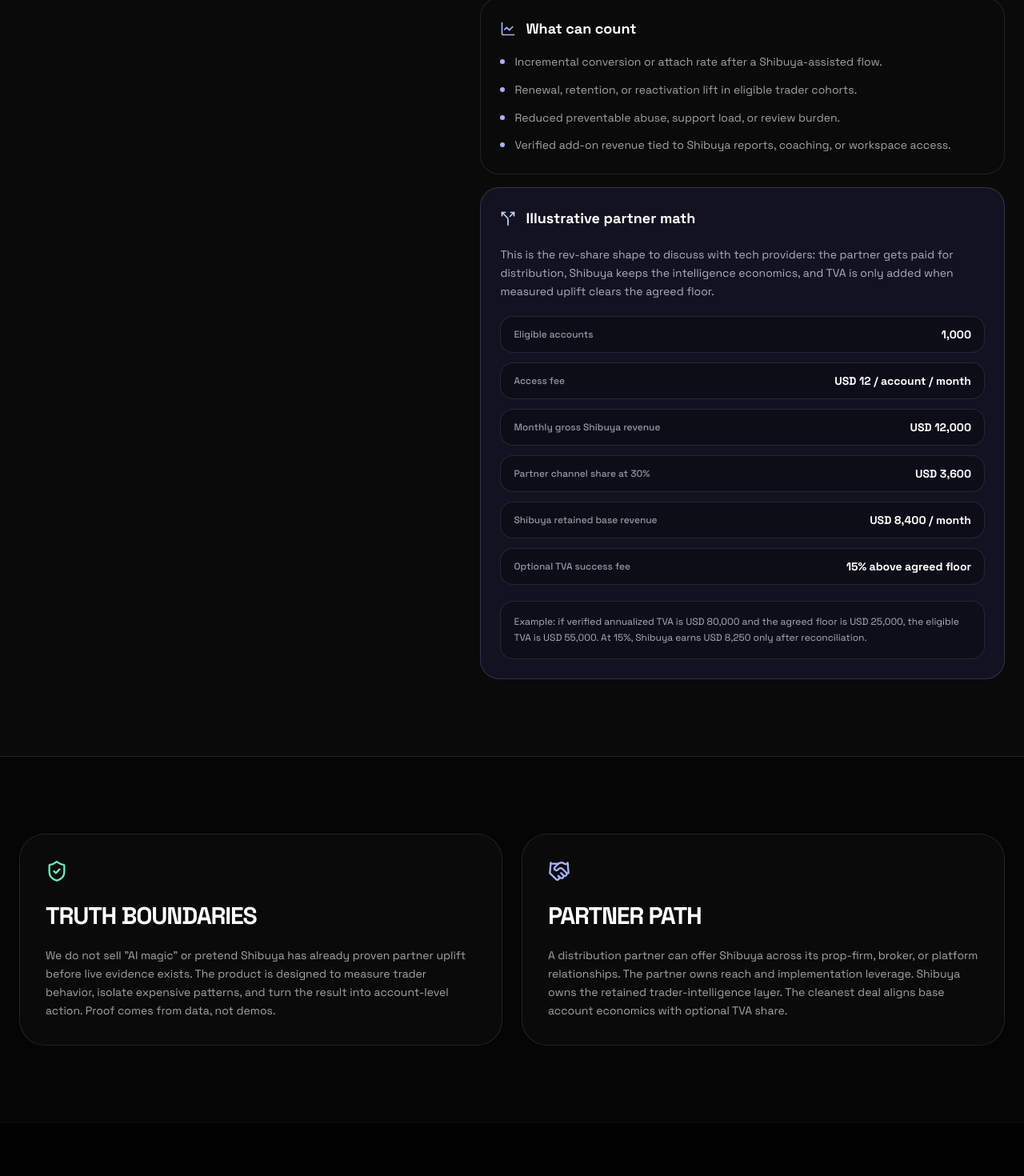
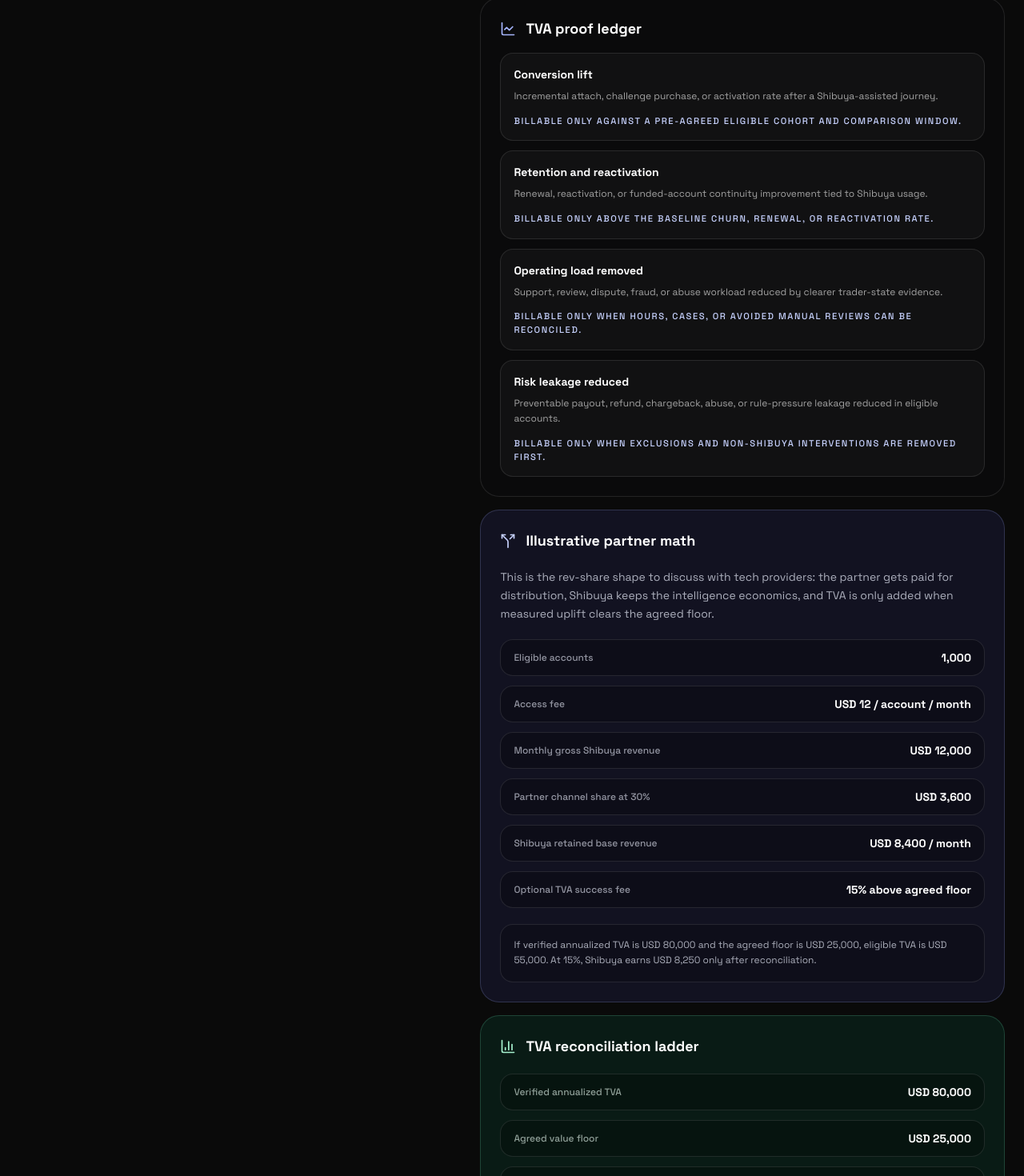
Before and after one commit to juninhogaucho/shibuya-analytics, a React (Vite) app: page /partners in a window 1280 px wide. Shown: the part 2166-3636 px from the top of the page at 80% size. Built offline with nearby package versions, Linux system fonts and the light colour scheme; no server answers.

Commit message:
Add tested Shibuya partner economics ledger

```diff
--- /dev/null
+++ b/src/lib/partnerEconomics.ts
@@ -0,0 +1,93 @@
+export interface PartnerEconomicsInput {
+  eligibleAccounts: number
+  accountFeeUsd: number
+  partnerChannelShareRate: number
+  verifiedAnnualizedTvaUsd: number
+  tvaFloorUsd: number
+  tvaSuccessShareRate: number
+}
+
+export interface PartnerEconomicsResult extends PartnerEconomicsInput {
+  monthlyGrossRevenueUsd: number
+  partnerMonthlyShareUsd: number
+  shibuyaMonthlyRetainedUsd: number
+  shibuyaAnnualRetainedBaseUsd: number
+  eligibleAnnualizedTvaUsd: number
+  shibuyaTvaSuccessFeeUsd: number
+  shibuyaFirstYearRevenueUsd: number
+}
+
+export interface TvaLedgerSource {
+  id: string
+  label: string
+  body: string
+  billableRule: string
+}
+
+export const DEFAULT_PARTNER_ECONOMICS: PartnerEconomicsInput = {
+  eligibleAccounts: 1_000,
+  accountFeeUsd: 12,
+  partnerChannelShareRate: 0.3,
+  verifiedAnnualizedTvaUsd: 80_000,
+  tvaFloorUsd: 25_000,
+  tvaSuccessShareRate: 0.15,
+}
+
+export const TVA_LEDGER_SOURCES: TvaLedgerSource[] = [
+  {
+    id: 'conversion',
+    label: 'Conversion lift',
+    body: 'Incremental attach, challenge purchase, or activation rate after a Shibuya-assisted journey.',
+    billableRule: 'Billable only against a pre-agreed eligible cohort and comparison window.',
+  },
+  {
+    id: 'retention',
+    label: 'Retention and reactivation',
+    body: 'Renewal, reactivation, or funded-account continuity improvement tied to Shibuya usage.',
+    billableRule: 'Billable only above the baseline churn, renewal, or reactivation rate.',
+  },
+  {
+    id: 'operating-load',
+    label: 'Operating load removed',
+    body: 'Support, review, dispute, fraud, or abuse workload reduced by clearer trader-state evidence.',
+    billableRule: 'Billable only when hours, cases, or avoided manual reviews can be reconciled.',
+  },
+  {
+    id: 'risk-leakage',
+    label: 'Risk leakage reduced',
+    body: 'Preventable payout, refund, chargeback, abuse, or rule-pressure leakage reduced in eligible accounts.',
+    billableRule: 'Billable only when exclusions and non-Shibuya interventions are removed first.',
+  },
+]
+
+export function calculatePartnerEconomics(input: PartnerEconomicsInput): PartnerEconomicsResult {
+  const monthlyGrossRevenueUsd = input.eligibleAccounts * input.accountFeeUsd
+  const partnerMonthlyShareUsd = monthlyGrossRevenueUsd * input.partnerChannelShareRate
+  const shibuyaMonthlyRetainedUsd = monthlyGrossRevenueUsd - partnerMonthlyShareUsd
+  const shibuyaAnnualRetainedBaseUsd = shibuyaMonthlyRetainedUsd * 12
+  const eligibleAnnualizedTvaUsd = Math.max(0, input.verifiedAnnualizedTvaUsd - input.tvaFloorUsd)
+  const shibuyaTvaSuccessFeeUsd = eligibleAnnualizedTvaUsd * input.tvaSuccessShareRate
+
+  return {
+    ...input,
+    monthlyGrossRevenueUsd,
+    partnerMonthlyShareUsd,
+    shibuyaMonthlyRetainedUsd,
+    shibuyaAnnualRetainedBaseUsd,
+    eligibleAnnualizedTvaUsd,
+    shibuyaTvaSuccessFeeUsd,
+    shibuyaFirstYearRevenueUsd: shibuyaAnnualRetainedBaseUsd + shibuyaTvaSuccessFeeUsd,
+  }
+}
+
+export function formatUsd(amount: number): string {
+  return `USD ${Math.round(amount).toLocaleString('en-US')}`
+}
+
+export function formatPercent(rate: number): string {
+  return `${Math.round(rate * 100)}%`
+}
+
+export function buildTvaReconciliationLine(result: PartnerEconomicsResult): string {
+  return `If verified annualized TVA is ${formatUsd(result.verifiedAnnualizedTvaUsd)} and the agreed floor is ${formatUsd(result.tvaFloorUsd)}, eligible TVA is ${formatUsd(result.eligibleAnnualizedTvaUsd)}. At ${formatPercent(result.tvaSuccessShareRate)}, Shibuya earns ${formatUsd(result.shibuyaTvaSuccessFeeUsd)} only after reconciliation.`
+}
--- a/src/pages/marketing/PartnersPage.tsx
+++ b/src/pages/marketing/PartnersPage.tsx
@@ -1,7 +1,16 @@
 import { ArrowRight, BarChart3, Handshake, LineChart, ShieldCheck, Split, Target, TimerReset } from 'lucide-react'
 import { Link } from 'react-router-dom'
+import {
+  DEFAULT_PARTNER_ECONOMICS,
+  TVA_LEDGER_SOURCES,
+  buildTvaReconciliationLine,
+  calculatePartnerEconomics,
+  formatPercent,
+  formatUsd,
+} from '../../lib/partnerEconomics'
 
 export function PartnersPage() {
+  const economics = calculatePartnerEconomics(DEFAULT_PARTNER_ECONOMICS)
   const audiences = [
     {
       title: 'Prop firms',
@@ -15,13 +24,6 @@
       title: 'Tech providers',
       body: 'Keep your platform stack. Add Shibuya as the intelligence layer that explains what the trader is actually doing inside it.',
     },
-  ]
-
-  const tvaItems = [
-    'Incremental conversion or attach rate after a Shibuya-assisted flow.',
-    'Renewal, retention, or reactivation lift in eligible trader cohorts.',
-    'Reduced preventable abuse, support load, or review burden.',
-    'Verified add-on revenue tied to Shibuya reports, coaching, or workspace access.',
   ]
 
   const dealModels = [
@@ -49,12 +51,20 @@
   ]
 
   const economicsRows = [
-    { label: 'Eligible accounts', value: '1,000' },
-    { label: 'Access fee', value: 'USD 12 / account / month' },
-    { label: 'Monthly gross Shibuya revenue', value: 'USD 12,000' },
-    { label: 'Partner channel share at 30%', value: 'USD 3,600' },
-    { label: 'Shibuya retained base revenue', value: 'USD 8,400 / month' },
-    { label: 'Optional TVA success fee', value: '15% above agreed floor' },
+    { label: 'Eligible accounts', value: economics.eligibleAccounts.toLocaleString('en-US') },
+    { label: 'Access fee', value: `${formatUsd(economics.accountFeeUsd)} / account / month` },
+    { label: 'Monthly gross Shibuya revenue', value: formatUsd(economics.monthlyGrossRevenueUsd) },
+    { label: `Partner channel share at ${formatPercent(economics.partnerChannelShareRate)}`, value: formatUsd(economics.partnerMonthlyShareUsd) },
+    { label: 'Shibuya retained base revenue', value: `${formatUsd(economics.shibuyaMonthlyRetainedUsd)} / month` },
+    { label: 'Optional TVA success fee', value: `${formatPercent(economics.tvaSuccessShareRate)} above agreed floor` },
+  ]
+
+  const reconciliationRows = [
+    { label: 'Verified annualized TVA', value: formatUsd(economics.verifiedAnnualizedTvaUsd) },
+    { label: 'Agreed value floor', value: formatUsd(economics.tvaFloorUsd) },
+    { label: 'Eligible TVA after floor', value: formatUsd(economics.eligibleAnnualizedTvaUsd) },
+    { label: 'Shibuya TVA success fee', value: formatUsd(economics.shibuyaTvaSuccessFeeUsd) },
+    { label: 'Shibuya first-year revenue example', value: formatUsd(economics.shibuyaFirstYearRevenueUsd) },
   ]
 
   return (
@@ -179,16 +189,19 @@
             <article className="rounded-[1.5rem] border border-white/10 bg-[#0A0A0B] p-6">
               <div className="mb-4 flex items-center gap-3">
                 <LineChart className="h-5 w-5 text-indigo-300" />
-                <h3 className="text-lg font-bold text-white">What can count</h3>
+                <h3 className="text-lg font-bold text-white">TVA proof ledger</h3>
               </div>
-              <ul className="grid gap-3 text-sm leading-relaxed text-neutral-400">
-                {tvaItems.map((item) => (
-                  <li key={item} className="flex gap-3">
-                    <span className="mt-2 h-1.5 w-1.5 shrink-0 rounded-full bg-indigo-300" />
-                    <span>{item}</span>
-                  </li>
+              <div className="grid gap-3">
+                {TVA_LEDGER_SOURCES.map((item) => (
+                  <div key={item.id} className="rounded-2xl border border-white/10 bg-white/[0.03] p-4">
+                    <h4 className="text-sm font-bold text-white">{item.label}</h4>
+                    <p className="mt-2 text-xs leading-relaxed text-neutral-400">{item.body}</p>
+                    <p className="mt-3 text-[0.7rem] font-medium uppercase tracking-[0.14em] text-indigo-200">
+                      {item.billableRule}
+                    </p>
+                  </div>
                 ))}
-              </ul>
+              </div>
             </article>
             <article className="rounded-[1.5rem] border border-indigo-300/20 bg-indigo-500/10 p-6">
               <div className="mb-5 flex items-center gap-3">
@@ -208,8 +221,24 @@
                 ))}
               </dl>
               <p className="mt-5 rounded-2xl border border-white/10 bg-black/20 p-4 text-xs leading-relaxed text-indigo-50/70">
-                Example: if verified annualized TVA is USD 80,000 and the agreed floor is USD 25,000, the eligible TVA is
-                USD 55,000. At 15%, Shibuya earns USD 8,250 only after reconciliation.
+                {buildTvaReconciliationLine(economics)}
+              </p>
+            </article>
+            <article className="rounded-[1.5rem] border border-emerald-300/20 bg-emerald-500/10 p-6">
+              <div className="mb-5 flex items-center gap-3">
+                <BarChart3 className="h-5 w-5 text-emerald-200" />
+                <h3 className="text-lg font-bold text-white">TVA reconciliation ladder</h3>
+              </div>
+              <dl className="grid gap-3">
+                {reconciliationRows.map((row) => (
+                  <div key={row.label} className="flex items-center justify-between gap-4 rounded-2xl border border-white/10 bg-black/25 px-4 py-3">
+                    <dt className="text-xs font-medium text-emerald-50/60">{row.label}</dt>
+                    <dd className="text-right text-sm font-bold text-white">{row.value}</dd>
+                  </div>
+                ))}
+              </dl>
+              <p className="mt-5 rounded-2xl border border-white/10 bg-black/20 p-4 text-xs leading-relaxed text-emerald-50/70">
+                The floor protects partners from paying for value Shibuya did not create. The ledger protects Shibuya from giving away measured upside after the proof window.
               </p>
             </article>
           </div>
```
Also changed, not shown: scripts/shibuya_demo_readiness_gate.mjs (+6 -1 lines), 2 other files (tests, documents, lock files or other folders).
